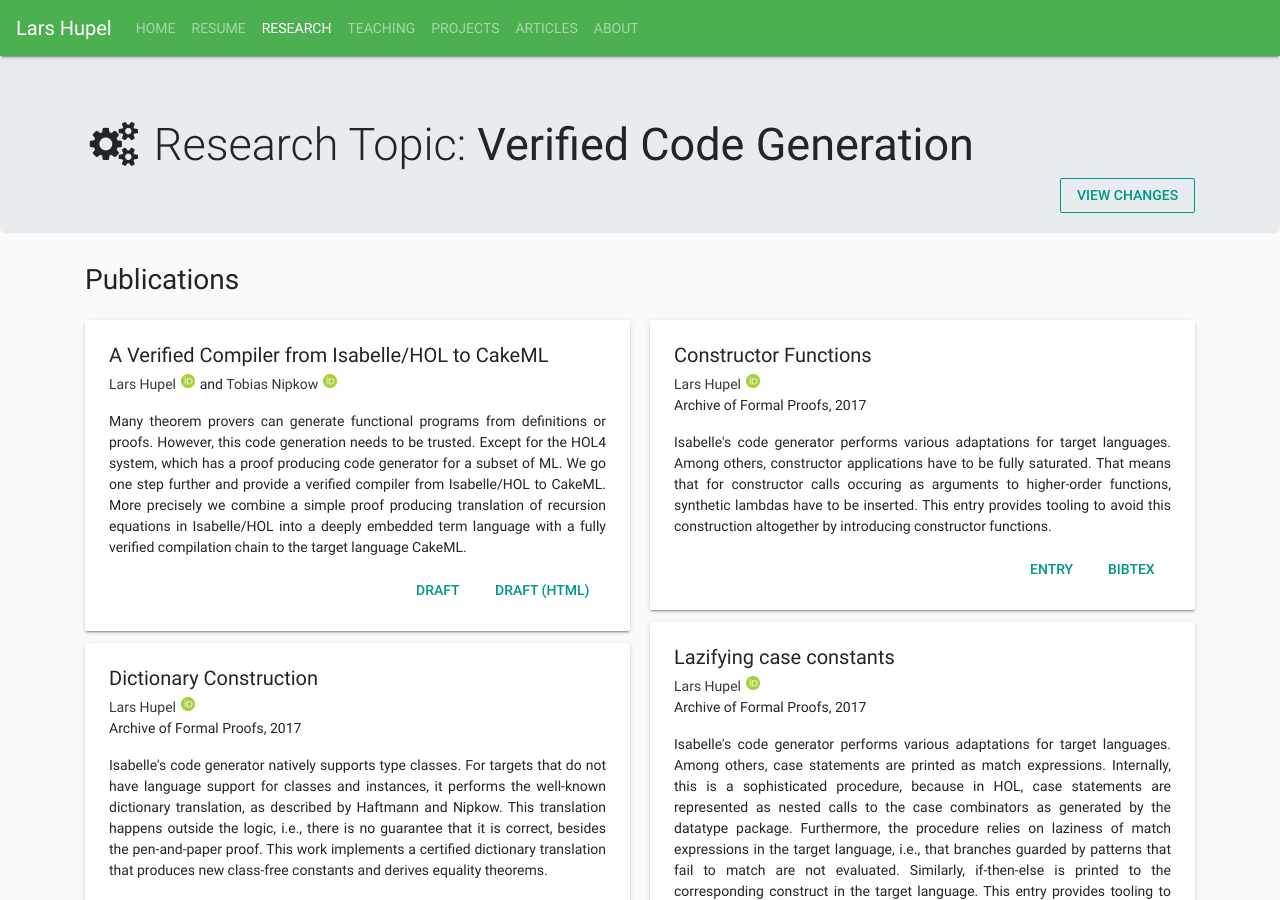
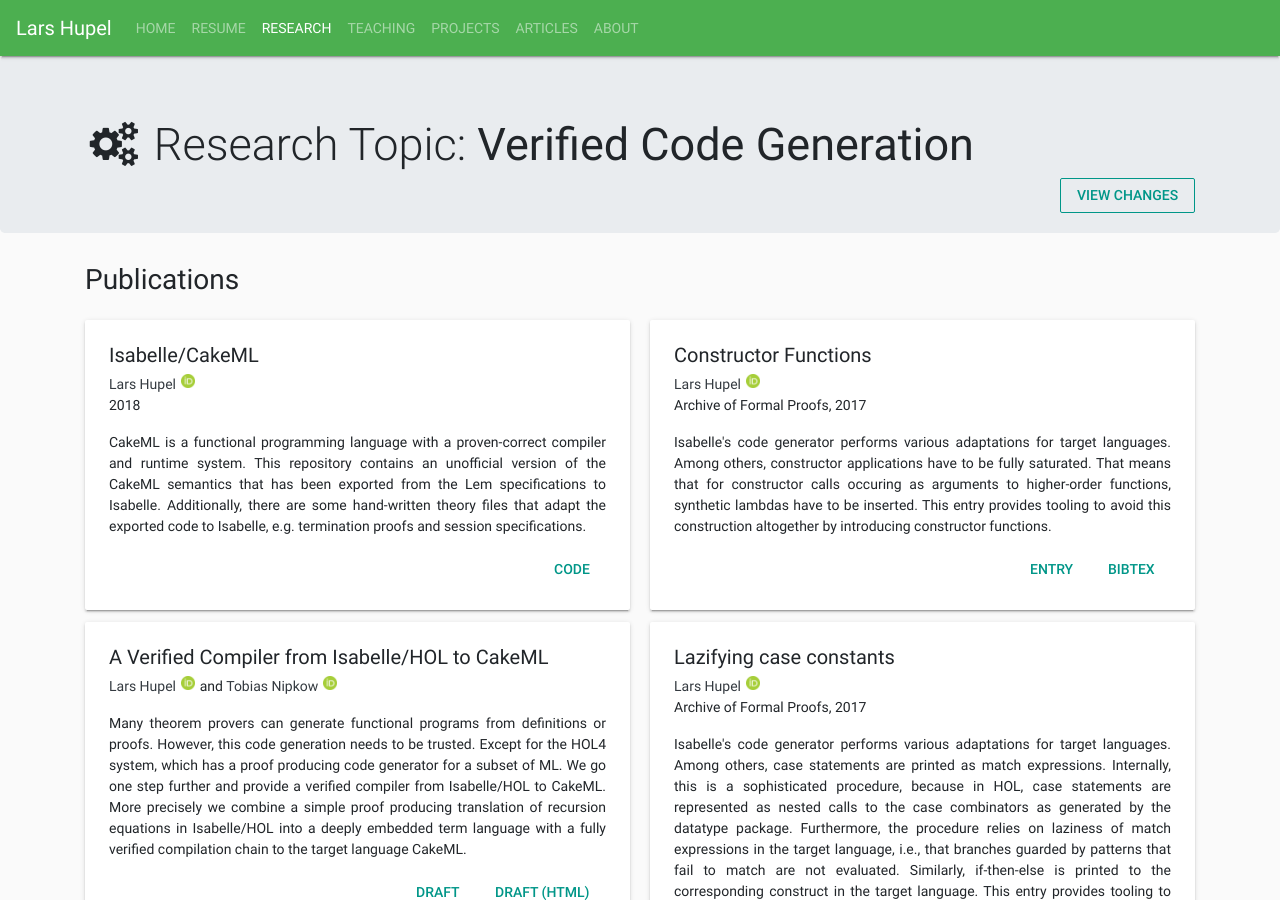
Before and after one commit to larsrh/website, a Jekyll site: the page built from _research/codegen.md, in a window 1280 px wide and 900 px high. Built offline with Jekyll 4.4.1, drawn with Linux system fonts in a browser that asks for light colours; comment, search, counter and statistics services are not loaded.

Commit message:
publication: Isabelle/CakeML

```diff
--- a/_research/codegen.md
+++ b/_research/codegen.md
@@ -36,6 +36,15 @@ pubs:
       or proofs. However, this code generation needs to be trusted. Except for
       the HOL4 system, which has a proof producing code generator for a subset of ML.
       We go one step further and provide a verified compiler from Isabelle/HOL to CakeML. More precisely we combine a simple proof producing translation of recursion equations in Isabelle/HOL into a deeply embedded term language with a fully verified compilation chain to the target language CakeML.
+  - title: "Isabelle/CakeML"
+    id: "lem-isabelle-cakeml"
+    authors: ["lars"]
+    code: "https://github.com/larsrh/isabelle-cakeml"
+    no_pdf: true
+    bib: false
+    year: 2018
+    abstract: |
+      CakeML is a functional programming language with a proven-correct compiler and runtime system. This repository contains an unofficial version of the CakeML semantics that has been exported from the Lem specifications to Isabelle. Additionally, there are some hand-written theory files that adapt the exported code to Isabelle, e.g. termination proofs and session specifications.
 ---
 
 ### Goal
```
